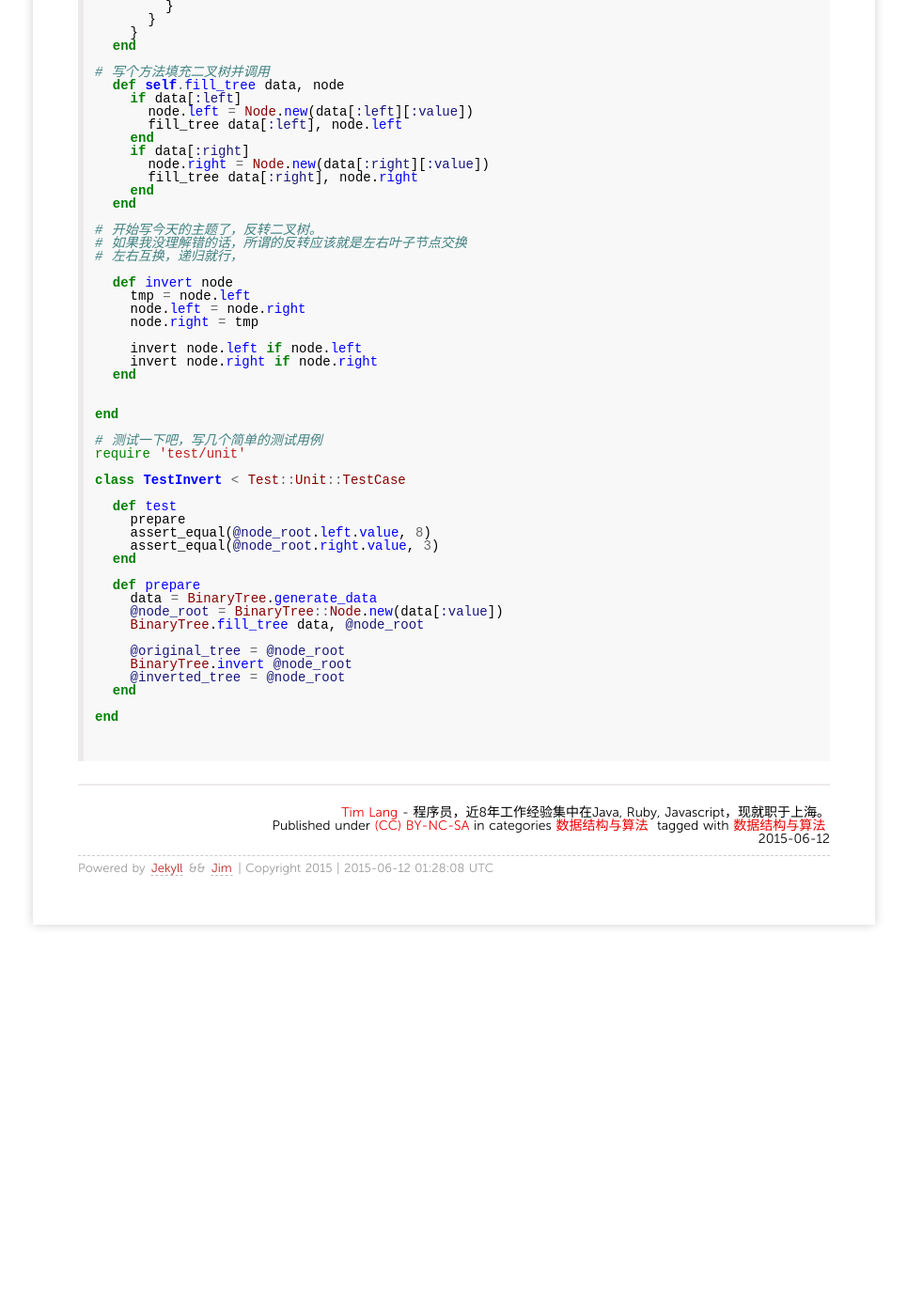
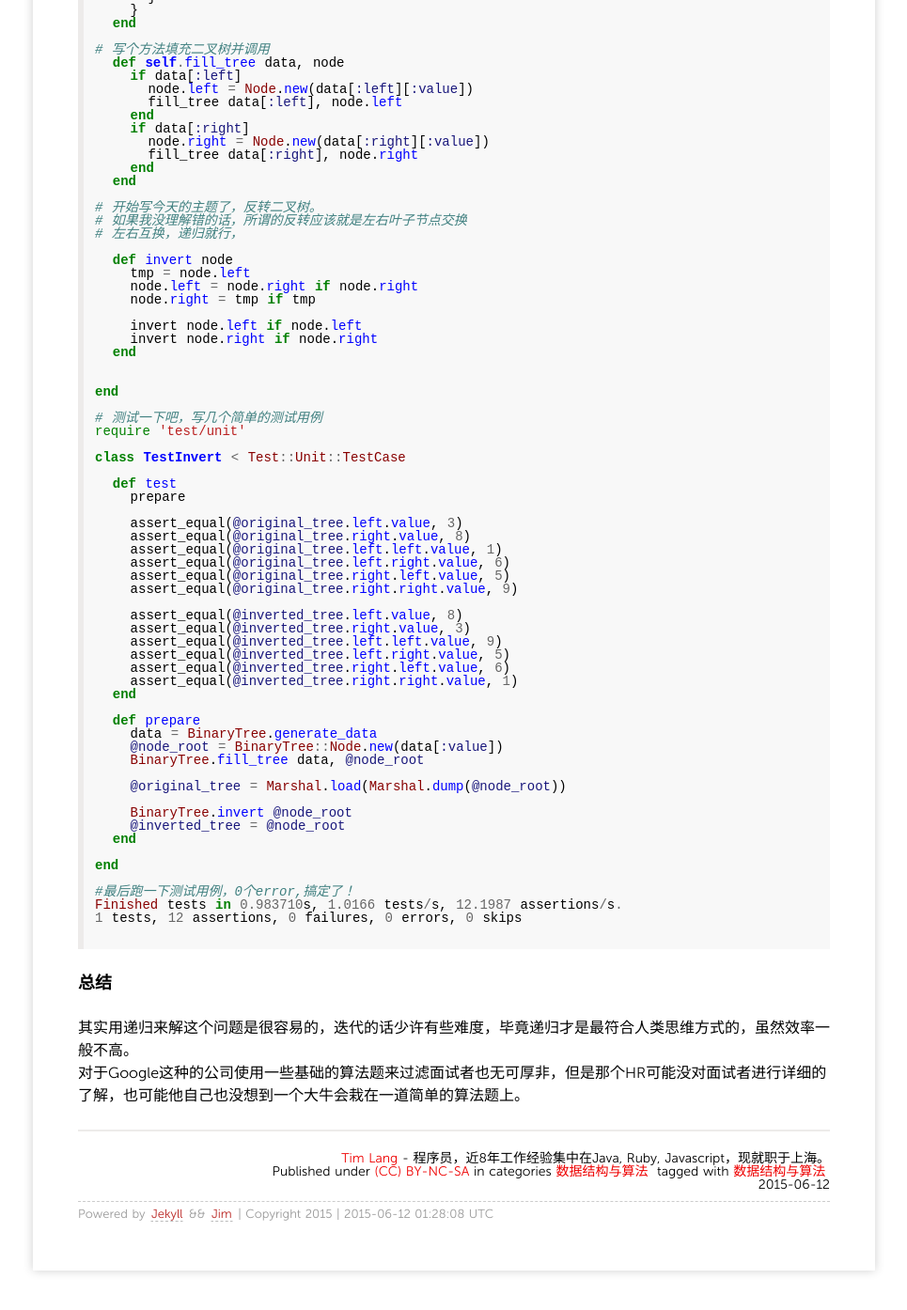
Before and after one commit to TimLang/blog, a Jekyll site: the page built from _posts/2015/2015-06-12-Invert_binary-tree.md, in a window 1280 px wide and 1400 px high, scrolled down 924 px. Shown: the top 1394 px of the window at 94% size, without its empty margins (157-1122 px from the left). Built offline with Jekyll 4.4.1, drawn with Linux system fonts in a browser that asks for light colours; nearby versions of some CDN libraries; Markdown is read by kramdown in place of the engine named in the settings; comment, search, counter and statistics services are not loaded; before the commit the page ends 1956 px from its top, so only the background shows below that; some of the changed text lies outside the part shown.

Commit message:
invert binary treee

````diff
--- a/_includes/comments.md
+++ b/_includes/comments.md
@@ -0,0 +1,24 @@
+<section class="comment">
+<!-- baidu JIA -->
+<div class="bdsharebuttonbox"><a href="#" class="bds_more" data-cmd="more"></a><a title="分享到QQ空间" href="#" class="bds_qzone" data-cmd="qzone"></a><a title="分享到新浪微博" href="#" class="bds_tsina" data-cmd="tsina"></a><a title="分享到腾讯微博" href="#" class="bds_tqq" data-cmd="tqq"></a><a title="分享到人人网" href="#" class="bds_renren" data-cmd="renren"></a><a title="分享到微信" href="#" class="bds_weixin" data-cmd="weixin"></a></div>
+<script>window._bd_share_config={"common":{"bdSnsKey":{},"bdText":"","bdMini":"2","bdMiniList":false,"bdPic":"","bdStyle":"1","bdSize":"16"},"share":{}};with(document)0[(getElementsByTagName('head')[0]||body).appendChild(createElement('script')).src='http://bdimg.share.baidu.com/static/api/js/share.js?v=89860593.js?cdnversion='+~(-new Date()/36e5)];</script>
+<!-- end of baidu JIA -->
+
+<!-- 多说评论框 start -->
+<div class="ds-thread"></div>
+<!-- 多说评论框 end -->
+
+<!-- 多说公共JS代码 start (一个网页只需插入一次) -->
+<script type="text/javascript">
+var duoshuoQuery = {short_name:"timlang"};
+	(function() {
+		var ds = document.createElement('script');
+		ds.type = 'text/javascript';ds.async = true;
+		ds.src = (document.location.protocol == 'https:' ? 'https:' : 'http:') + '//static.duoshuo.com/embed.js';
+		ds.charset = 'UTF-8';
+		(document.getElementsByTagName('head')[0]
+		 || document.getElementsByTagName('body')[0]).appendChild(ds);
+	})();
+	</script>
+<!-- 多说公共JS代码 end -->
+</section>
--- a/_posts/2015/2015-06-12-Invert_binary-tree.md
+++ b/_posts/2015/2015-06-12-Invert_binary-tree.md
@@ -73,8 +73,8 @@ module BinaryTree
 
   def invert node
     tmp = node.left
-    node.left = node.right
-    node.right = tmp
+    node.left = node.right if node.right
+    node.right = tmp if tmp
 
     invert node.left if node.left
     invert node.right if node.right
@@ -90,8 +90,20 @@ class TestInvert < Test::Unit::TestCase
 
   def test
     prepare
-    assert_equal(@node_root.left.value, 8)
-    assert_equal(@node_root.right.value, 3)
+
+    assert_equal(@original_tree.left.value, 3)
+    assert_equal(@original_tree.right.value, 8)
+    assert_equal(@original_tree.left.left.value, 1)
+    assert_equal(@original_tree.left.right.value, 6)
+    assert_equal(@original_tree.right.left.value, 5)
+    assert_equal(@original_tree.right.right.value, 9)
+
+    assert_equal(@inverted_tree.left.value, 8)
+    assert_equal(@inverted_tree.right.value, 3)
+    assert_equal(@inverted_tree.left.left.value, 9)
+    assert_equal(@inverted_tree.left.right.value, 5)
+    assert_equal(@inverted_tree.right.left.value, 6)
+    assert_equal(@inverted_tree.right.right.value, 1)
   end
 
   def prepare
@@ -99,12 +111,21 @@ class TestInvert < Test::Unit::TestCase
     @node_root = BinaryTree::Node.new(data[:value])
     BinaryTree.fill_tree data, @node_root
 
-    @original_tree = @node_root
+    @original_tree = Marshal.load(Marshal.dump(@node_root))
+
     BinaryTree.invert @node_root
     @inverted_tree = @node_root
   end
 
 end
 
+#最后跑一下测试用例，0个error,搞定了！
+Finished tests in 0.983710s, 1.0166 tests/s, 12.1987 assertions/s.
+1 tests, 12 assertions, 0 failures, 0 errors, 0 skips
 
 ```
+
+###总结
+
+其实用递归来解这个问题是很容易的，迭代的话少许有些难度，毕竟递归才是最符合人类思维方式的，虽然效率一般不高。
+对于Google这种的公司使用一些基础的算法题来过滤面试者也无可厚非，但是那个HR可能没对面试者进行详细的了解，也可能他自己也没想到一个大牛会栽在一道简单的算法题上。
````
Also changed, not shown: other parts of _posts/2015/2015-06-12-Invert_binary-tree.md (+4 -4 lines), _posts/2015/2015-05-22-Ready-to-write.md (+2 -2 lines).
